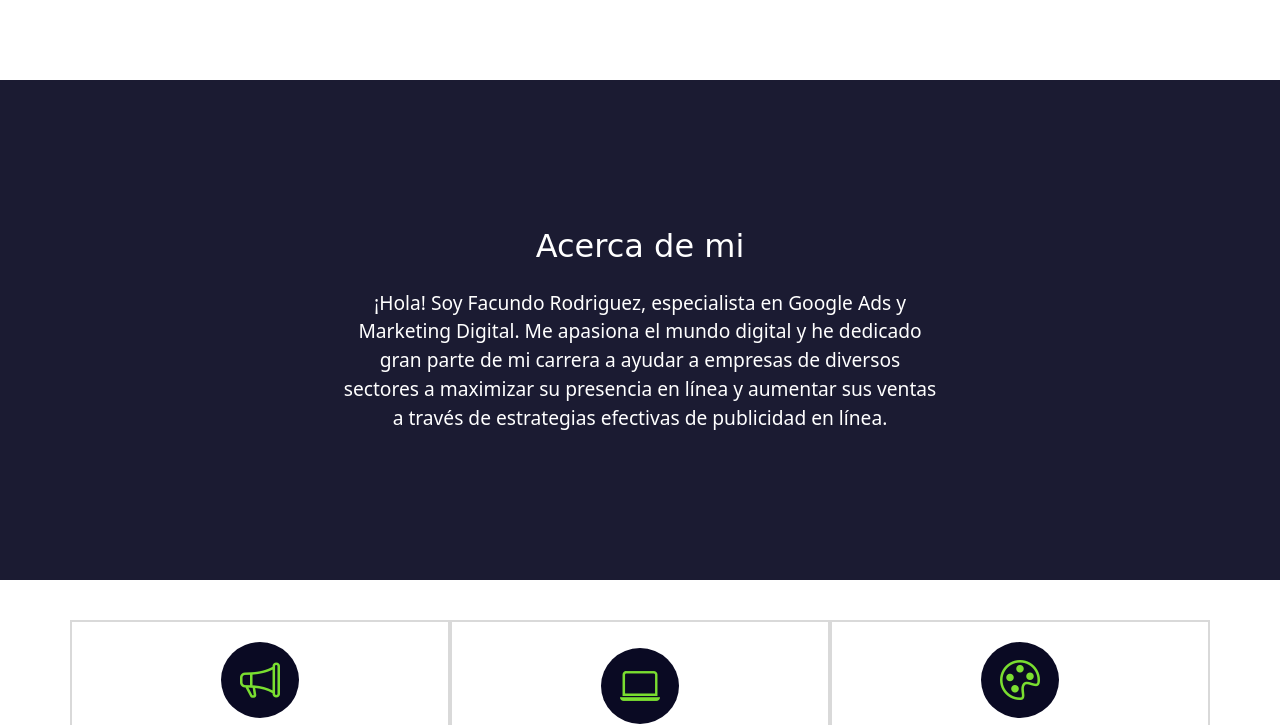
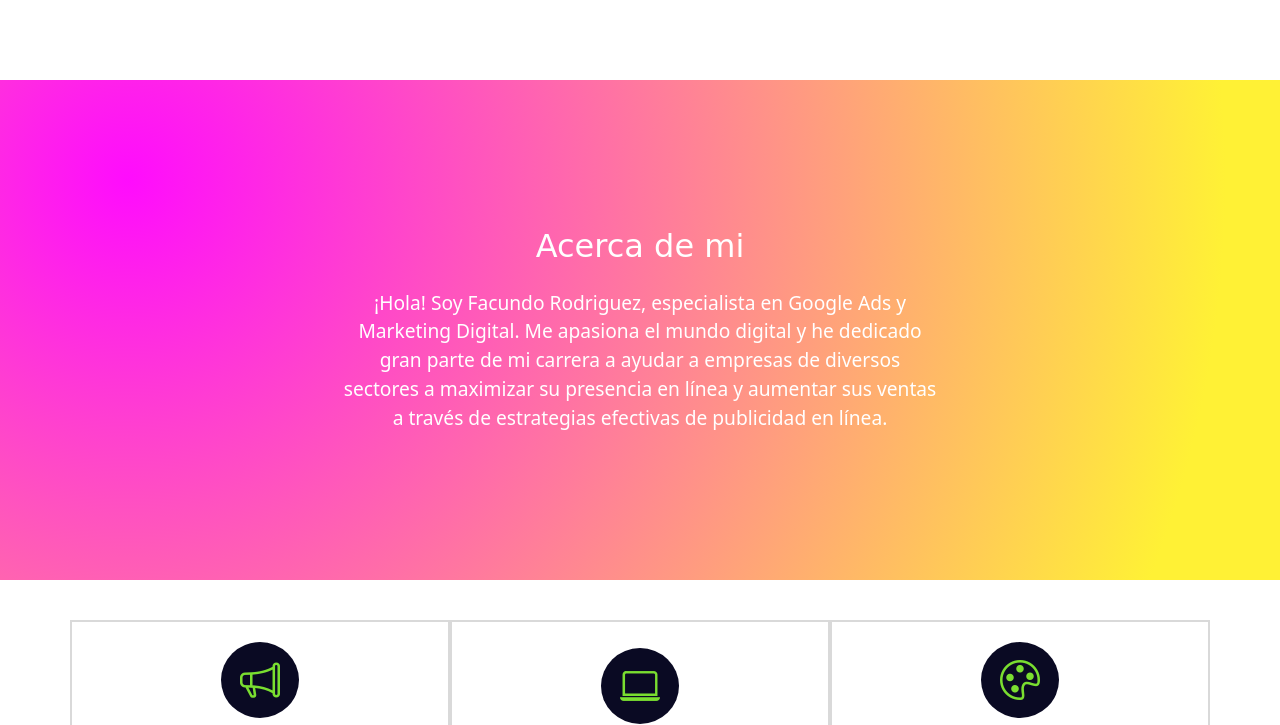
Before and after one commit to facuaeros/Argentina-programa, a plain HTML site: page index.html in a window 1280 px wide. Shown: the part 826-1551 px from the top of the page. Drawn offline with nearby package versions, Linux system fonts and the light colour scheme; a web font is replaced by a local one.

Commit message:
Update style.css

```diff
--- a/style.css
+++ b/style.css
@@ -32,7 +32,7 @@ h1 {
 
 .seccion-oscura {
   color: white;
-  background-color:#1b1b32;
+  background: radial-gradient(circle at 10% 20%, rgb(255, 12, 253) 0%, rgb(255, 241, 53) 90%);
 }
 .seccion-clara {
   color: black;
```
